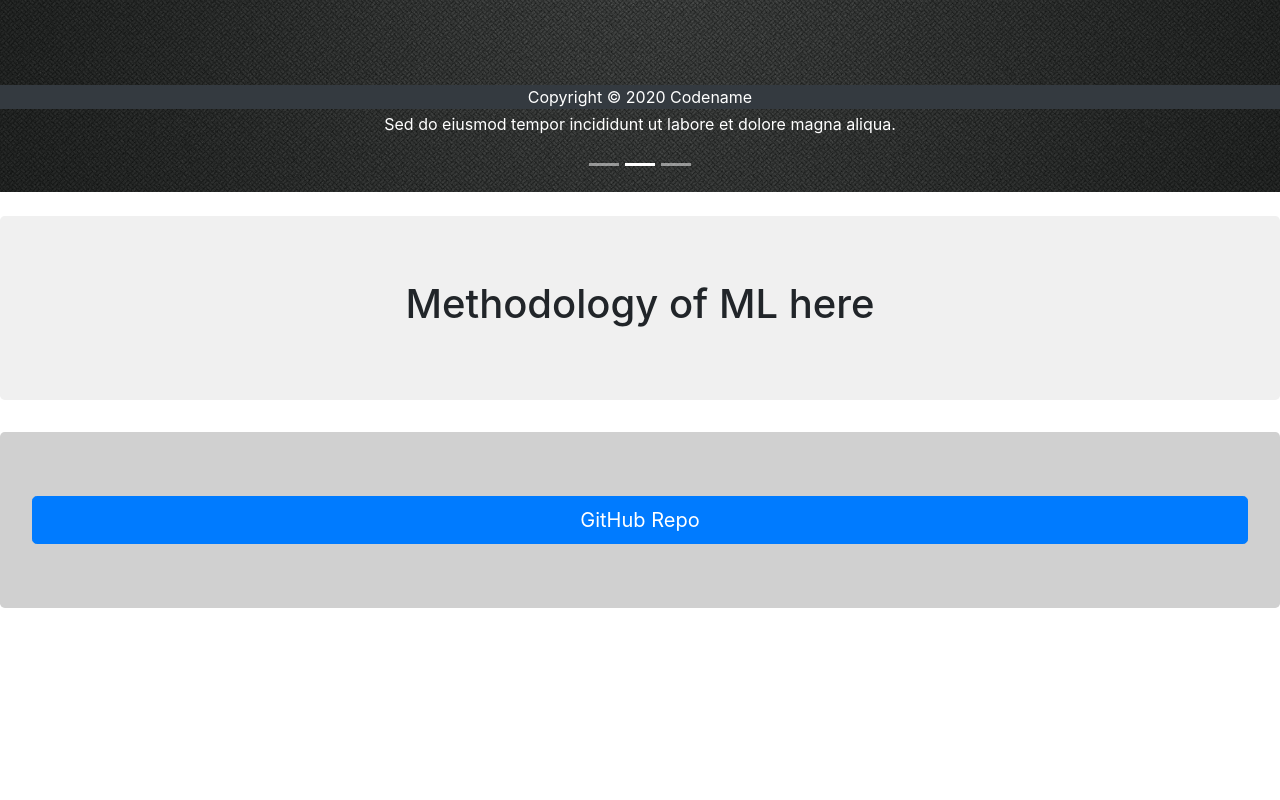
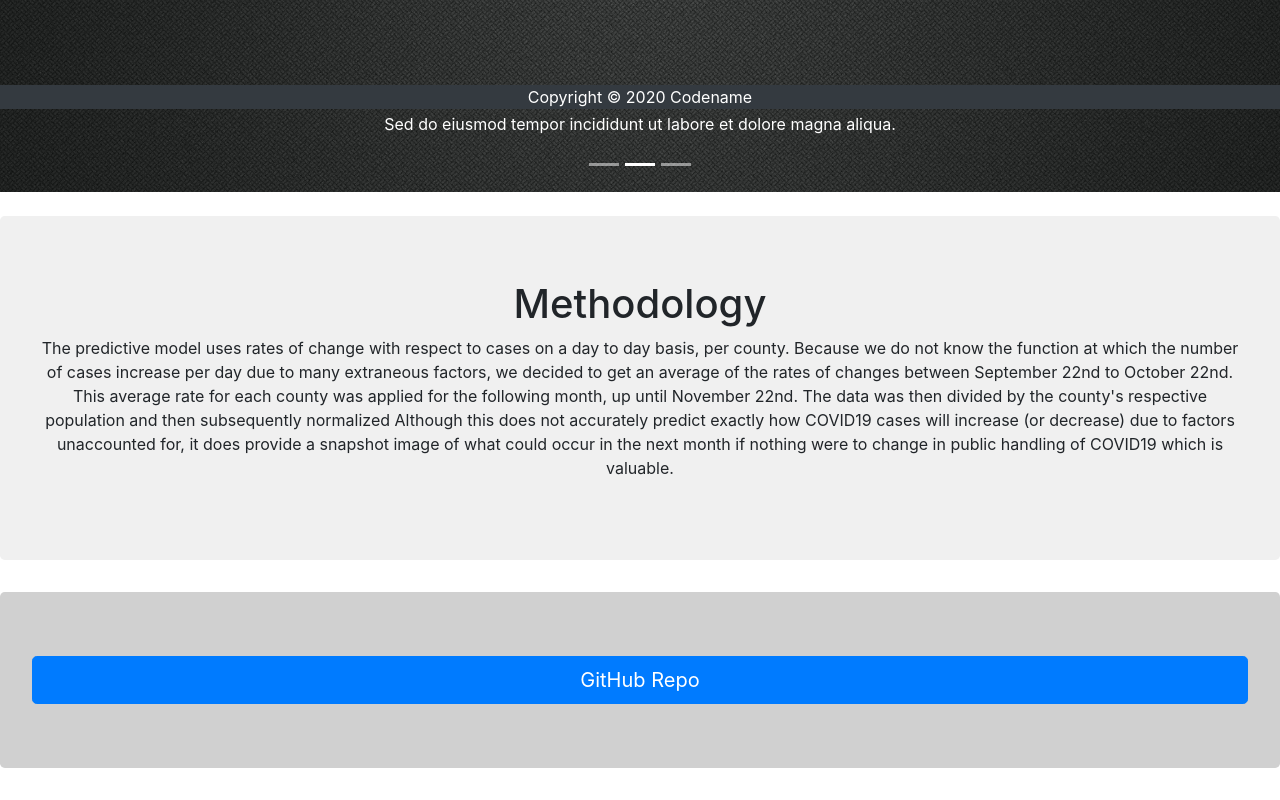
Before and after one commit to wentao-yang/codename, a React (Create React App) app in the folder codename/: page / in a window 1280 px wide. Shown: the part 691-1491 px from the top of the page. Before the commit the page ends 1331 px from the top, so only its background shows below. Built offline with nearby package versions, Linux system fonts and the light colour scheme.

Commit message:
Updated methodology

```diff
--- a/codename/src/Components/Methodology.js
+++ b/codename/src/Components/Methodology.js
@@ -12,7 +12,8 @@ function Methodology() {
     return (
         <div className='Methodology'>
             <Jumbotron style={jumboStyle}>
-                <h1>Methodology of ML here</h1>
+                <h1>Methodology</h1>
+                <p>The predictive model uses rates of change with respect to cases on a day to day basis, per county. Because we do not know the function at which the number of cases increase per day due to many extraneous factors, we decided to get an average of the rates of changes between September 22nd to October 22nd. This average rate for each county was applied for the following month, up until November 22nd. The data was then divided by the county's respective population and then subsequently normalized Although this does not accurately predict exactly how COVID19 cases will increase (or decrease) due to factors unaccounted for, it does provide a snapshot image of what could occur in the next month if nothing were to change in public handling of COVID19 which is valuable.</p>
             </Jumbotron>
         </div>
     );
```
